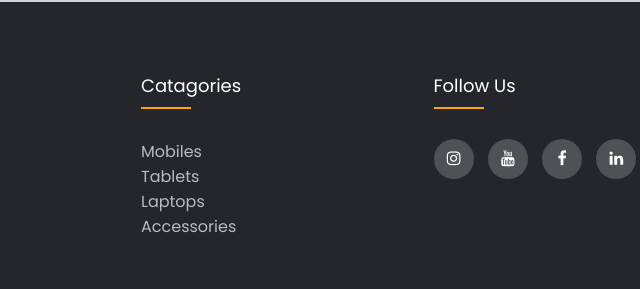
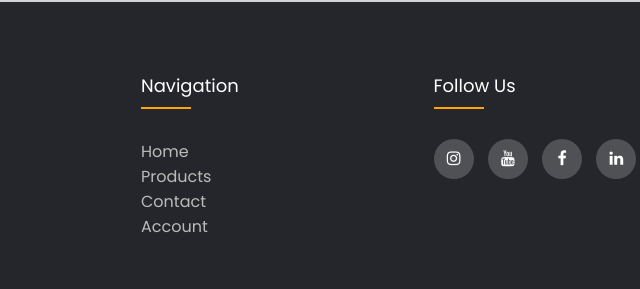
Before and after one commit to aakashraj7/infineight-ecommerce-site, a plain HTML site: page faqs.html in a window 1280 px wide. Shown: the part 1017-1306 px from the top of the page, 514-1154 px from the left. Drawn offline with Linux system fonts and the light colour scheme.

Commit message:
header and footer links updated

```diff
--- a/faqs.html
+++ b/faqs.html
@@ -16,7 +16,7 @@
         <nav>
             <ul>
                 <li><a class="ico" href="index.html">Home</a></li>
-                <li><a class="ico" href="construction.html">Products</a></li>
+                <li><a class="ico" href="product.html">Products</a></li>
                 <li><a class="ico" href="about.html">About</a></li>
                 <li><a class="ico" href="contact.html">Contact</a></li>
                 <li><a class="ico" href="log-in.html">Account</a></li>
@@ -60,21 +60,21 @@
                     </ul>
                 </div>
                 <div class="footer-col">
-                    <h4>Catagories</h4>
+                    <h4>Navigation</h4>
                     <ul>
-                        <li><a href="#">Mobiles</a></li>
-                        <li><a href="#">Tablets</a></li>
-                        <li><a href="#">Laptops</a></li>
-                        <li><a href="#">Accessories</a></li>
+                        <li><a href="index.html">Home</a></li>
+                        <li><a href="product.html">Products</a></li>
+                        <li><a href="contact.html">Contact</a></li>
+                        <li><a href="log-in.html">Account</a></li>
                     </ul>
                 </div>
                 <div class="footer-col">
                     <h4>Follow Us</h4>
                     <div class="social-links">
-                        <a class="insta" href="#"><i class="fa fa-instagram"></i></a>
-                        <a class="youtube" href="#"><i class="fa fa-youtube"></i></a>
-                        <a class="facebook" href="#"><i class="fa fa-facebook-f"></i></a>
-                        <a class="linkedin" href="#"><i class="fa fa-linkedin"></i></a>
+                        <a class="insta" href="https://www.instagram.com/"><i class="fa fa-instagram"></i></a>
+                        <a class="youtube" href="https://www.youtube.com/"><i class="fa fa-youtube"></i></a>
+                        <a class="facebook" href="https://www.facebook.com/"><i class="fa fa-facebook-f"></i></a>
+                        <a class="linkedin" href="https://in.linkedin.com/"><i class="fa fa-linkedin"></i></a>
                     </div>
                 </div>
             </div>
```
Also changed, not shown: services.html (+10 -10 lines).
